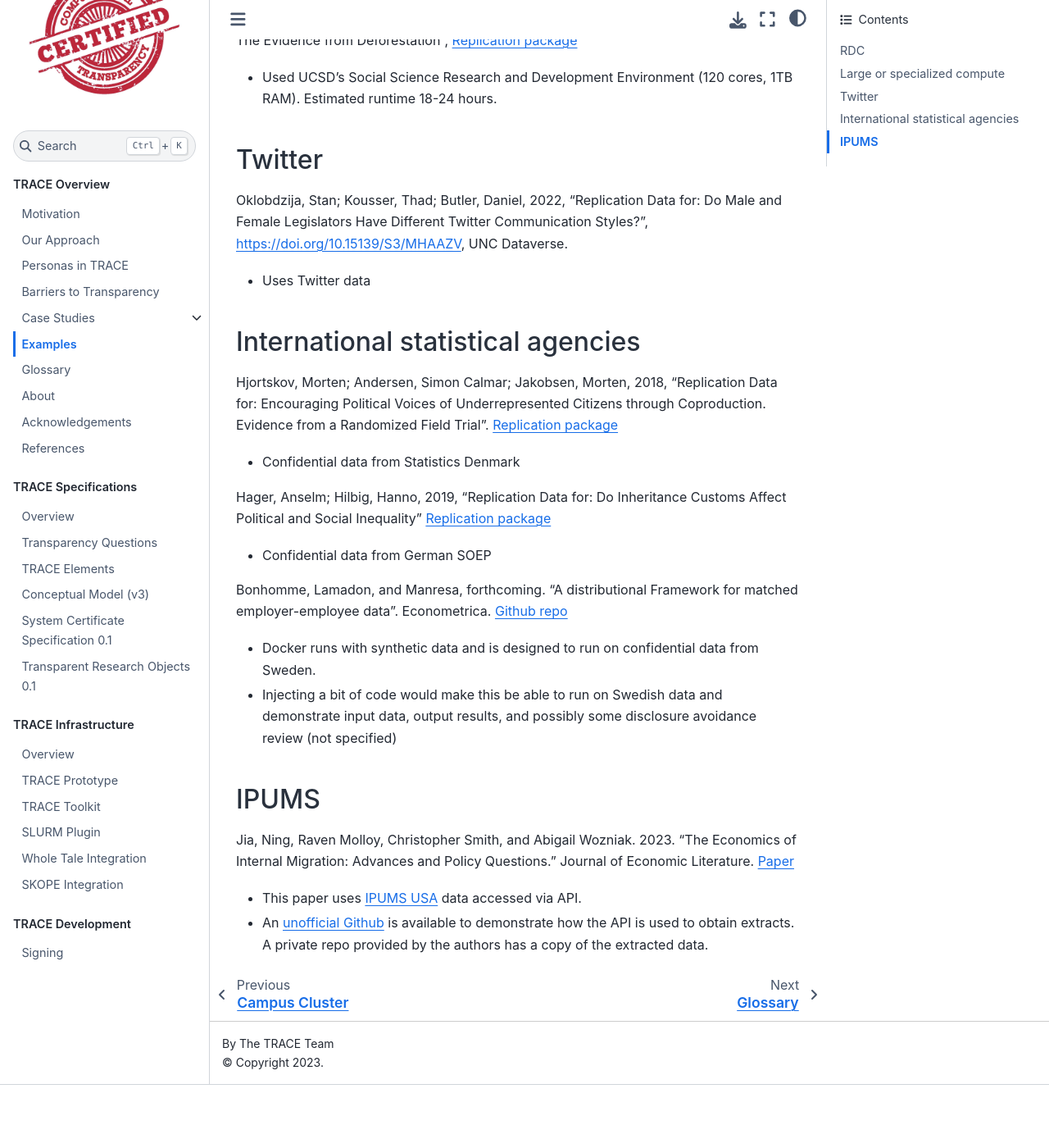
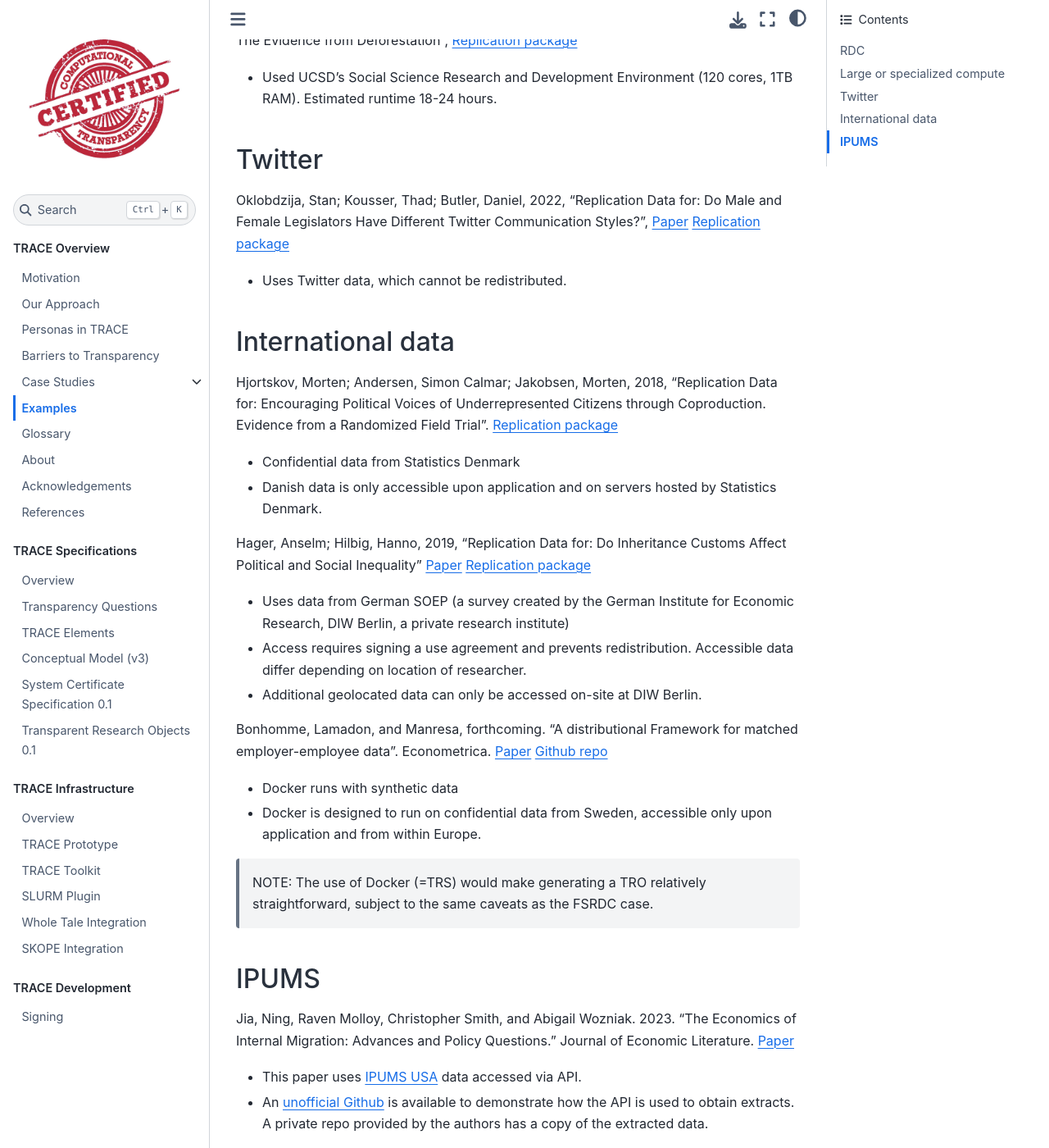
Before and after one commit to transparency-certified/trace-specification, a Jupyter Book: the page built from docs/examples.md, in a window 1280 px wide and 1400 px high, scrolled down 1205 px. Shown: the whole window at 82% size. Built offline with Jupyter Book 1.0.4 settings and Sphinx 7.4.7 and the Sphinx Book theme 1.1.4, drawn with Linux system fonts in a browser that asks for light colours; before the commit the page ends 2528 px from its top, so only the background shows below that.

Commit message:
Cleanup of examples

```diff
--- a/docs/examples.md
+++ b/docs/examples.md
@@ -45,7 +45,7 @@
 * Requires 12 cores, 512GB RAM and ~3TB fast local storage. Run time was >12 hours.
 
 Webb, Clayton; Linn, Suzanna; Lebo, Matthew, 2019, "Replication Data for: Beyond
-the Unit Root Question: Uncertainty and Inference",
+the Unit Root Question: Uncertainty and Inference", [Paper](https://doi.org/10.1111/ajps.12506)
 [Replication package](https://doi.org/10.7910/DVN/ZBRTJH)
 * Simulations were performed on the University of Kansas High Performance
   Compute Cluster with each job requesting 4 nodes with 20 cores per node.
@@ -60,33 +60,37 @@
 
 (example-twitter)=
 ## Twitter
+
 Oklobdzija, Stan; Kousser, Thad; Butler, Daniel, 2022, "Replication Data for: Do
-Male and Female Legislators Have Different Twitter Communication Styles?",
-https://doi.org/10.15139/S3/MHAAZV, UNC Dataverse.
-* Uses Twitter data
+Male and Female Legislators Have Different Twitter Communication Styles?", [Paper](https://doi.org/10.1017/spq.2022.16)
+[Replication package](https://doi.org/10.15139/S3/MHAAZV)
+* Uses Twitter data, which cannot be redistributed.
 
 (example-international-agencies)=
-## International statistical agencies
+## International data
 
 Hjortskov, Morten; Andersen, Simon Calmar; Jakobsen, Morten, 2018, "Replication
 Data for: Encouraging Political Voices of Underrepresented Citizens through
 Coproduction. Evidence from a Randomized Field Trial". [Replication
 package](https://doi.org/10.7910/DVN/MZKJDR)
 * Confidential data from Statistics Denmark
+* Danish data is only accessible upon application and on servers hosted by Statistics Denmark.
 
 Hager, Anselm; Hilbig, Hanno, 2019, "Replication Data for: Do Inheritance
-Customs Affect Political and Social Inequality" [Replication
+Customs Affect Political and Social Inequality" [Paper](https://doi.org/10.1111/ajps.12460) [Replication
 package](https://doi.org/10.7910/DVN/ZUH3UG)
-* Confidential data from German SOEP
+* Uses data from German SOEP (a survey created by the German Institute for
+  Economic Research, DIW Berlin, a private research institute)
+* Access requires signing a use agreement and prevents redistribution. Accessible data differ depending on location of researcher.
+* Additional geolocated data can only be accessed on-site at DIW Berlin.
 
 Bonhomme, Lamadon, and Manresa, forthcoming. "A distributional Framework for
-matched employer-employee data". Econometrica. [Github
+matched employer-employee data". Econometrica. [Paper](https://doi.org/10.3982/ECTA15722) [Github
 repo](https://github.com/tlamadon/blm-replicate)
-* Docker runs with synthetic data and is designed to run on confidential data
-  from Sweden.
-* Injecting a bit of code would make this be able to run on Swedish data and
-  demonstrate input data, output results, and possibly some disclosure avoidance
-  review (not specified)
+* Docker runs with synthetic data
+* Docker is designed to run on confidential data from Sweden, accessible only upon application and from within Europe.
+
+> NOTE: The use of Docker (=TRS) would make generating a TRO relatively straightforward, subject to the same caveats as the FSRDC case.
 
 
 (example-ipums)=
```
